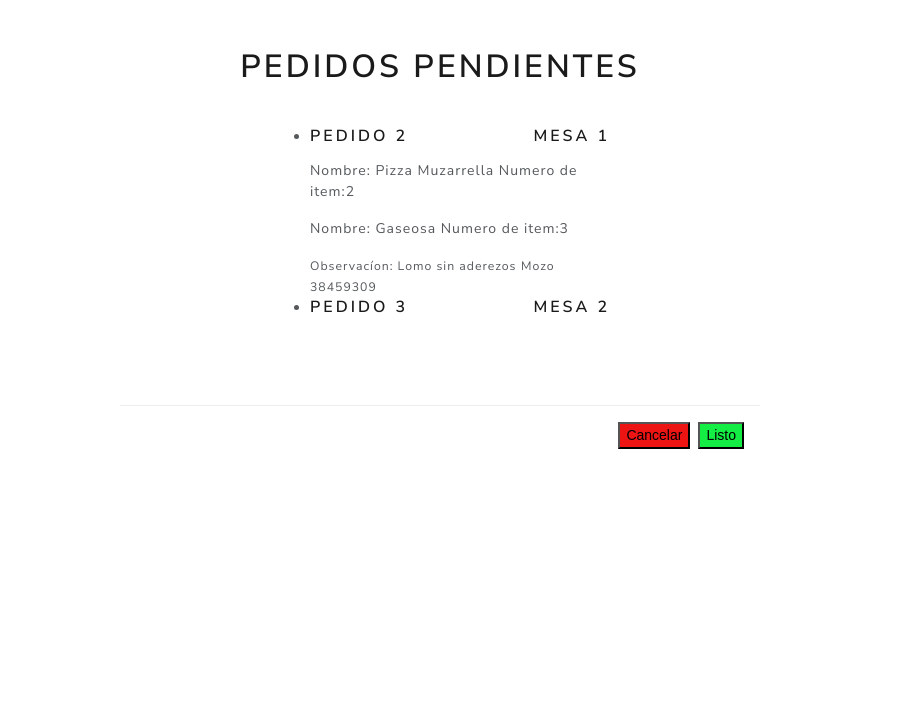
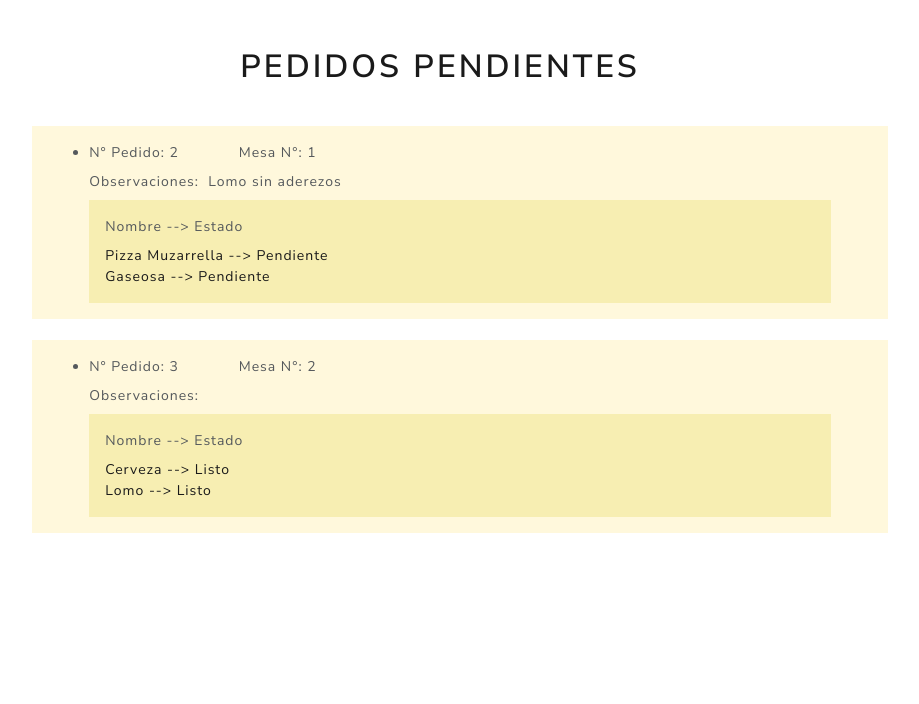
Before and after one commit to Shifu353/Unidad-5, a Flask app: template Templates/listar_cocinero.html in a window 1280 px wide. Shown: the part 60-764 px from the top of the page, without its empty margins (200-1119 px from the left). Run offline with Flask 2, Linux system fonts and the light colour scheme; the template is opened without the code that fills it: values that come from a table or form of the project are taken from there, others are empty; data comes from the database, SQL or seed files in the repository; some libraries are stand-ins or nearby versions.

Commit message:
Update listar_cocinero.html

```diff
--- a/Templates/listar_cocinero.html
+++ b/Templates/listar_cocinero.html
@@ -1,34 +1,33 @@
 {% extends "base_template.html" %}
-{% block title %} Ingreso {% endblock %}
 {% block content %}
-<div style="width: 50%; margin: auto;">
+<div style="width: 70%; margin: auto;">
     <h1 style="text-align: center; padding: 2rem;">
         Pedidos Pendientes
     </h1>
-    <ul class="list-group-flush" style="overflow-y: scroll; display: block; height: 200px; max-height: 200px;">
+    <ul class="list-group-flush" style="overflow-y: scroll; display: block; height: 500px; max-height: 700px;">
         {% if pedidos %}
         {% for pedido in pedidos %}
-        <li style="width: 50%; margin: auto;">
-            <div class="d-flex w-100 justify-content-between pedido" style="height: 33px;">
-                <h5> Pedido {{ pedido.NumPedido }} </h5>
-                <h5> Mesa {{ pedido.Mesa }} </h5>
-            </div>
+        <div style="padding: 1rem; background-color: cornsilk;">
+            <li style="width: 90%; margin: auto;">
+                <label> N° Pedido: {{pedido.NumPedido}} </label> &nbsp;&nbsp;&nbsp;&nbsp;&nbsp;&nbsp;&nbsp;&nbsp;&nbsp;&nbsp;&nbsp;
+                <label> Mesa N°: {{pedido.Mesa}} </label>
+                <br>
+                <label> Observaciones: &nbsp;{{pedido.Observacion}} </label>
+                <div style="padding: 1rem; background-color: rgba(240, 230, 140, 0.523);">
+                    <label for=""> Nombre --> Estado </label>
+                    <br>
+                    {% for item in pedido.item_pedido %}
+                        <!-- {% if item.NumPedido == pedido.NumPedido %} -->
+                        <a href="{{ url_for('Cocinero',numpedido = item.NumItem)}}"> {{ item.item_producto.Nombre }} --> {{ item.Estado }}</a>
+                        <br>
+                        <!-- {% endif %} -->
+                    {%  endfor %}
+                </div>
+            </li>
+        </div>
+        <br>
+        {%  endfor %}
 
-            {% for item in pedido.item_pedido %}
-            <p> Nombre: {{ item.item_producto.Nombre }}
-                Numero de item:{{ item.NumItem }}
-            </p>
-            {%  endfor %}
-
-            {% if pedido.Observacion != "" %}<small>Observacíon:
-                {{ pedido.Observacion }}</small>
-            {% else %}
-            ---Sin Observacion---
-            {% endif %}
-
-            <small>Mozo {{ pedido.DniMozo }}</small>
-        </li>
-        {% endfor %}
         {% else %}
         <li class="list-group-item" style="height: 150px; min-height: 100px; max-height: 200px;">
             <h1 style="text-align: center; font-size: 2rem;">No se han encontrado pedidos pendientes</h1>
@@ -38,12 +37,5 @@
     <br>
     <br>
     <br>
-        <form action="" method="POST">
-            <div class="modal-footer">
-                <button type="button" style="color: #000000; font-family: 'Montserrat', sans-serif; background-color: #ed1414;"> Cancelar</button>
-                <button type="submit" style="color: #000000; font-family: 'Montserrat', sans-serif; background-color: #14ed43;">Listo</button>
-            </div>
-        </form>
-    </div>
 </div>
 {% endblock %}
```
